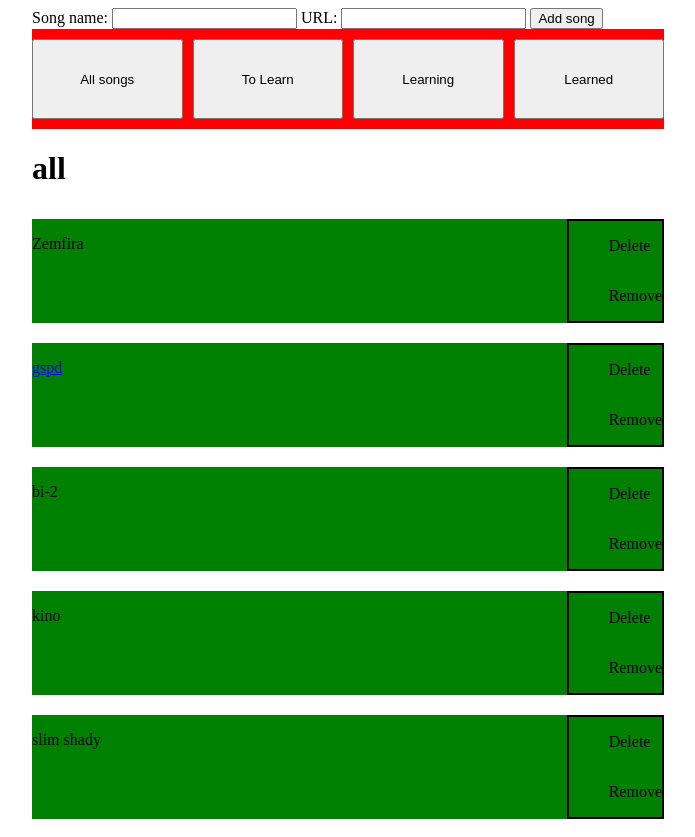
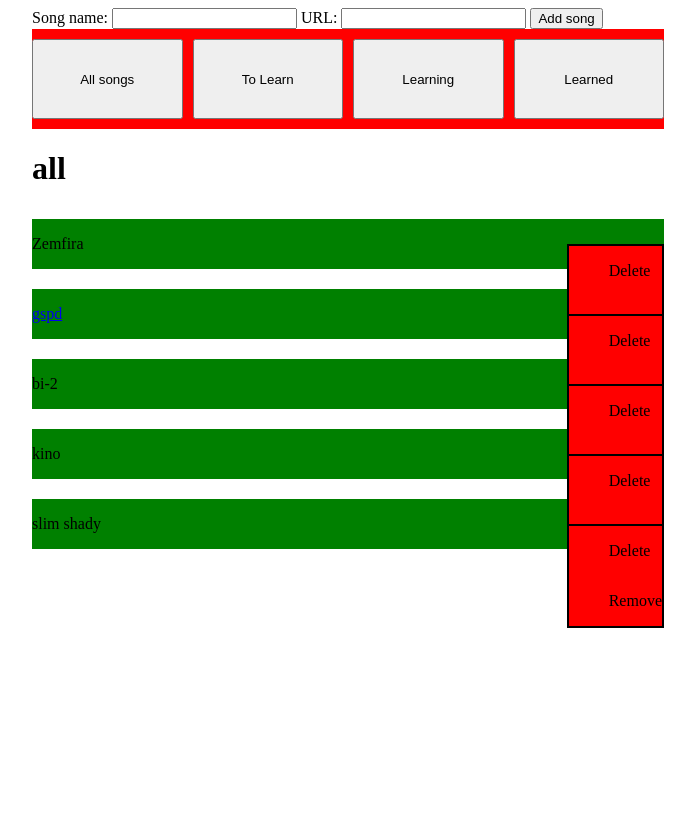
Before and after one commit to romanyaremchuk/songs-learning-tracker, a React (Vite) app: page / in a window 1280 px wide. Shown: the whole page, without its empty margins (292-987 px from the left). After the commit the page ends 800 px from the top, so only its background shows below. Built offline with nearby package versions, Linux system fonts and the light colour scheme.

Commit message:
improvement to item menu so it is displayed on top of items

```diff
--- a/src/components/SongItem.module.css
+++ b/src/components/SongItem.module.css
@@ -1,4 +1,5 @@
 .SongItem {
+  position: relative;
   margin-top: 10px;
   margin-bottom: 10px;
   display: flex;
@@ -7,5 +8,9 @@
 }
 
 .SongItemMenu {
-  margin-left: auto;
+  position: absolute;
+  right: 0;
+  top: 50%;
+  z-index: 10;
+  background-color: red;
 }
```
Also changed, not shown: src/components/SongItem.tsx (+7 -1 lines).
